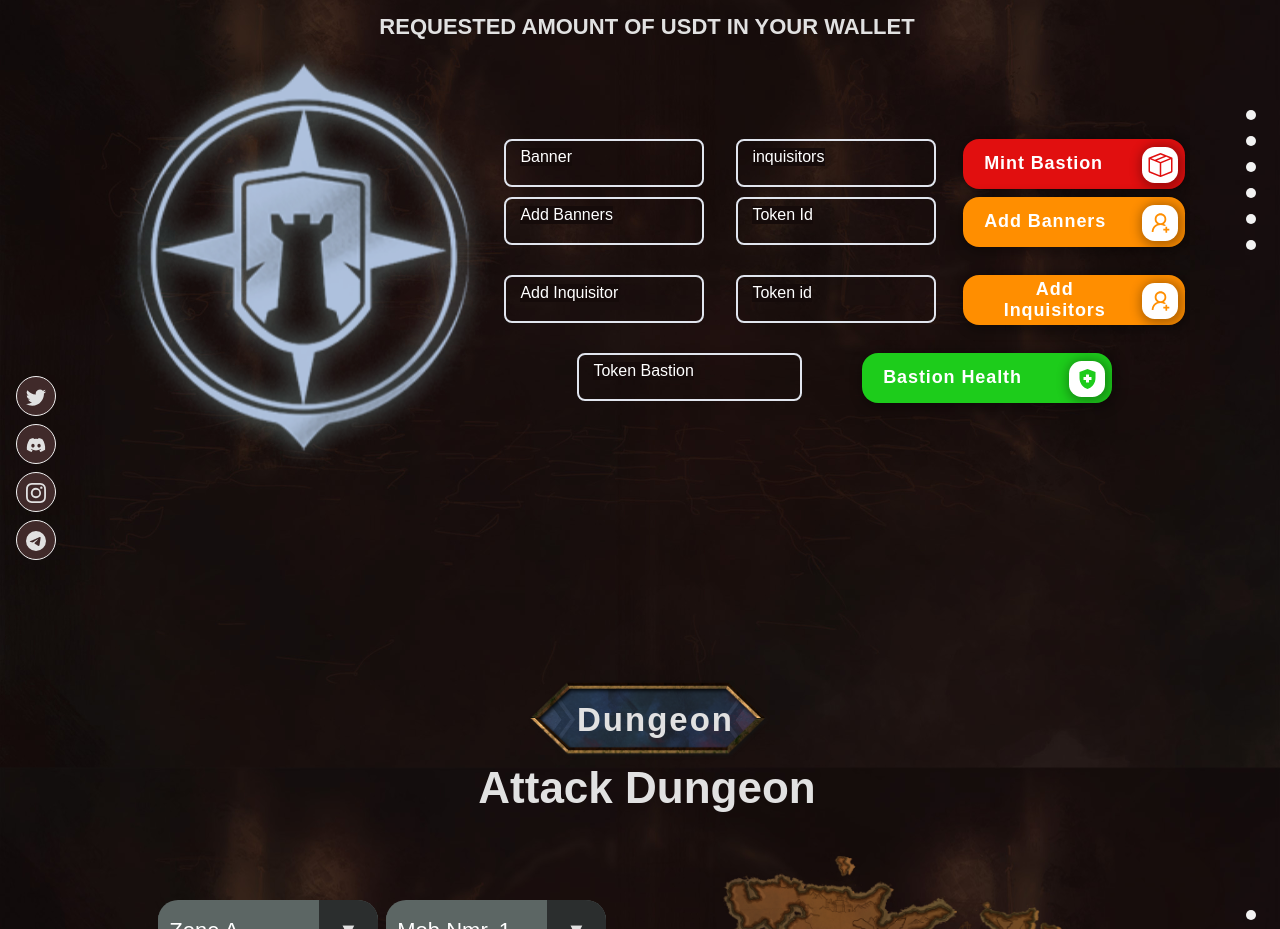
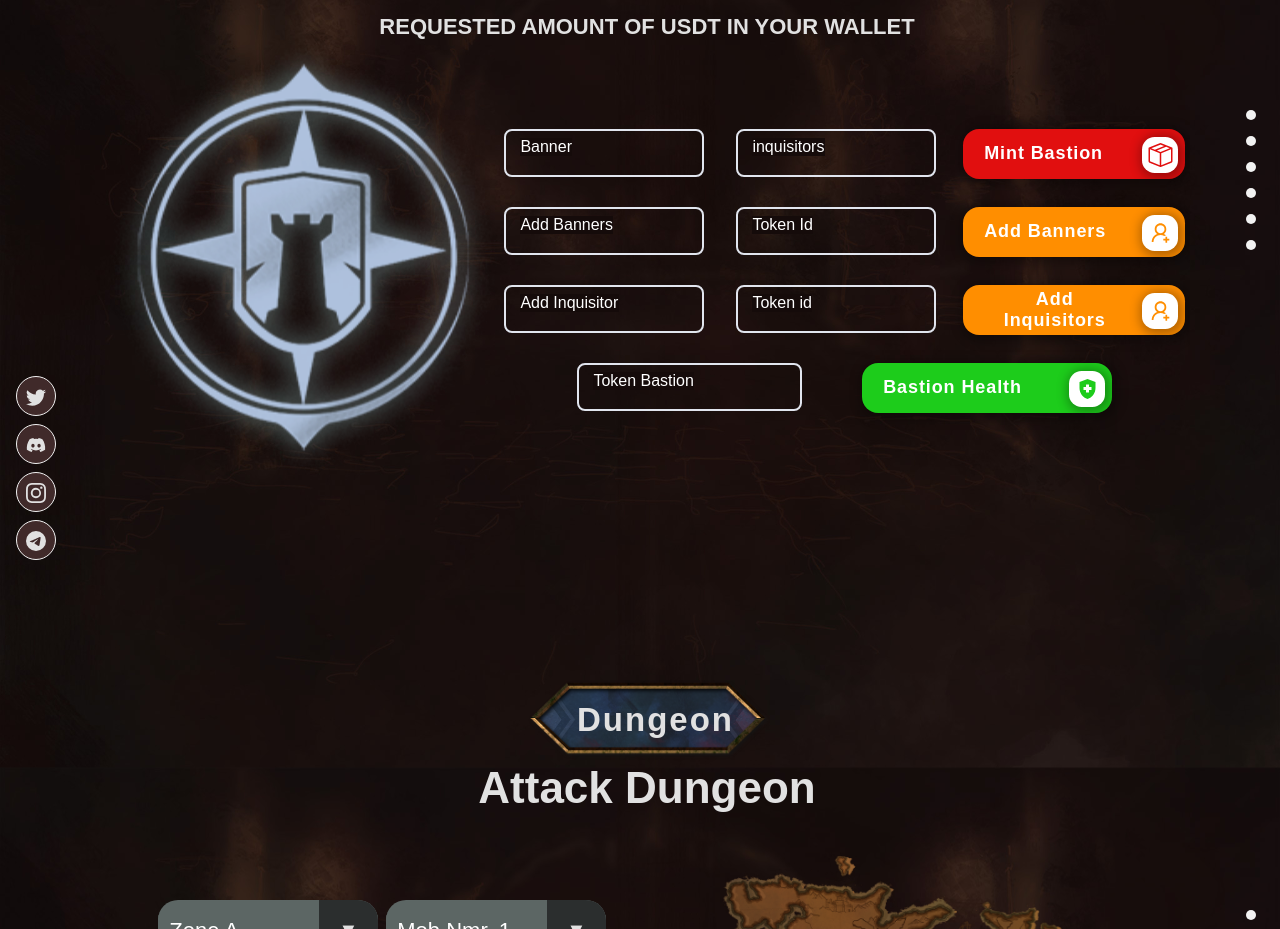
Before and after one commit to ProjectISAEL/React-Testnet-Isael, a React (Create React App) app: page / in a window 1280 px wide. Shown: the part 1820-2749 px from the top of the page. Built offline with nearby package versions, Linux system fonts and the light colour scheme; a web font is replaced by a local one.

Commit message:
add margin bottom to inputs

```diff
--- a/src/components/Bastion/bastion-items.jsx
+++ b/src/components/Bastion/bastion-items.jsx
@@ -45,24 +45,27 @@ export const BastionFooter = () => {
         <img src={ImageBastion} alt='Bastion Illustration' />
       </div>
       <div className='app__input'>
-        <div className='input__bastion'>
+        <div className='input__bastion' style={{ marginBottom: '20px' }}>
           {inputsBastion.map((items,i) => (
             <Input id={items.id} label={items.label} key={i} />
           ))}
           <MainButton id='mintBastion' text='Mint Bastion' color='rgb(225 15 15)' icon={<BsBoxSeam color='rgb(225 15 15)' size={24} />} />
         </div>
+
         <div className='input__bastion'>
           {inputsBanner.map((items,i) => (
             <Input id={items.id} label={items.label} key={i} />
           ))}
           <MainButton id='addBannersBTN' text='Add Banners' icon={<AiOutlineUserAdd color='#ff8e00' size={24} />} />
         </div>
+
         <div className='input__inquisitors'>
           {inputsInquisitors.map((items, i) => (
             <Input id={items.id} label={items.label} key={i} />
           ))}
           <MainButton id='addInquisitorsBTN' text='Add Inquisitors' icon={<AiOutlineUserAdd color='#ff8e00' size={24} />} />
         </div>
+
         <div className='input__health'>
           <Input id='checkBastionHealthID' label='Token Bastion' />
           <MainButton id='checkBastionHealth' color='#1dcc1b' text='Bastion Health' icon={<MdHealthAndSafety color='#1dcc1b' size={24} />} />
```
